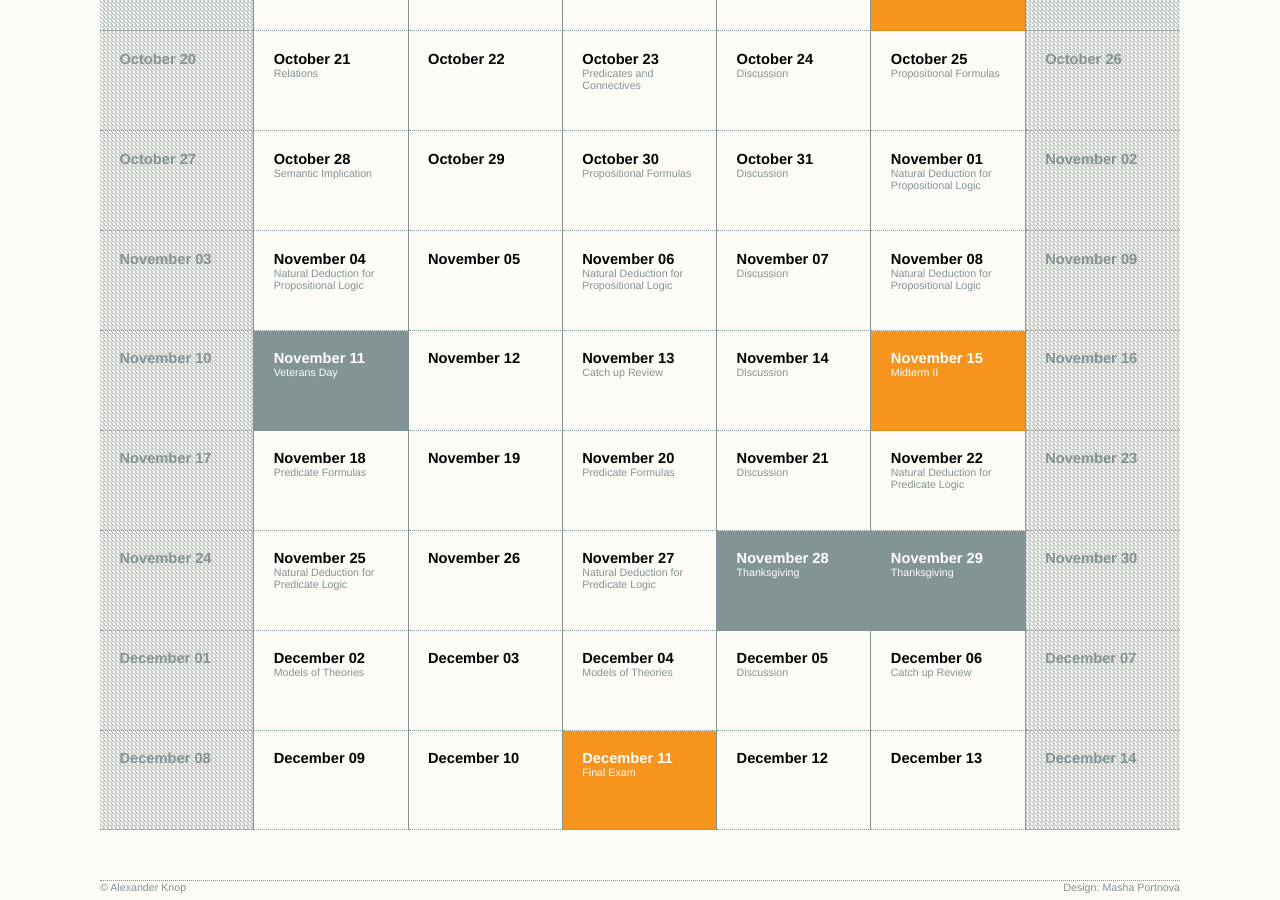
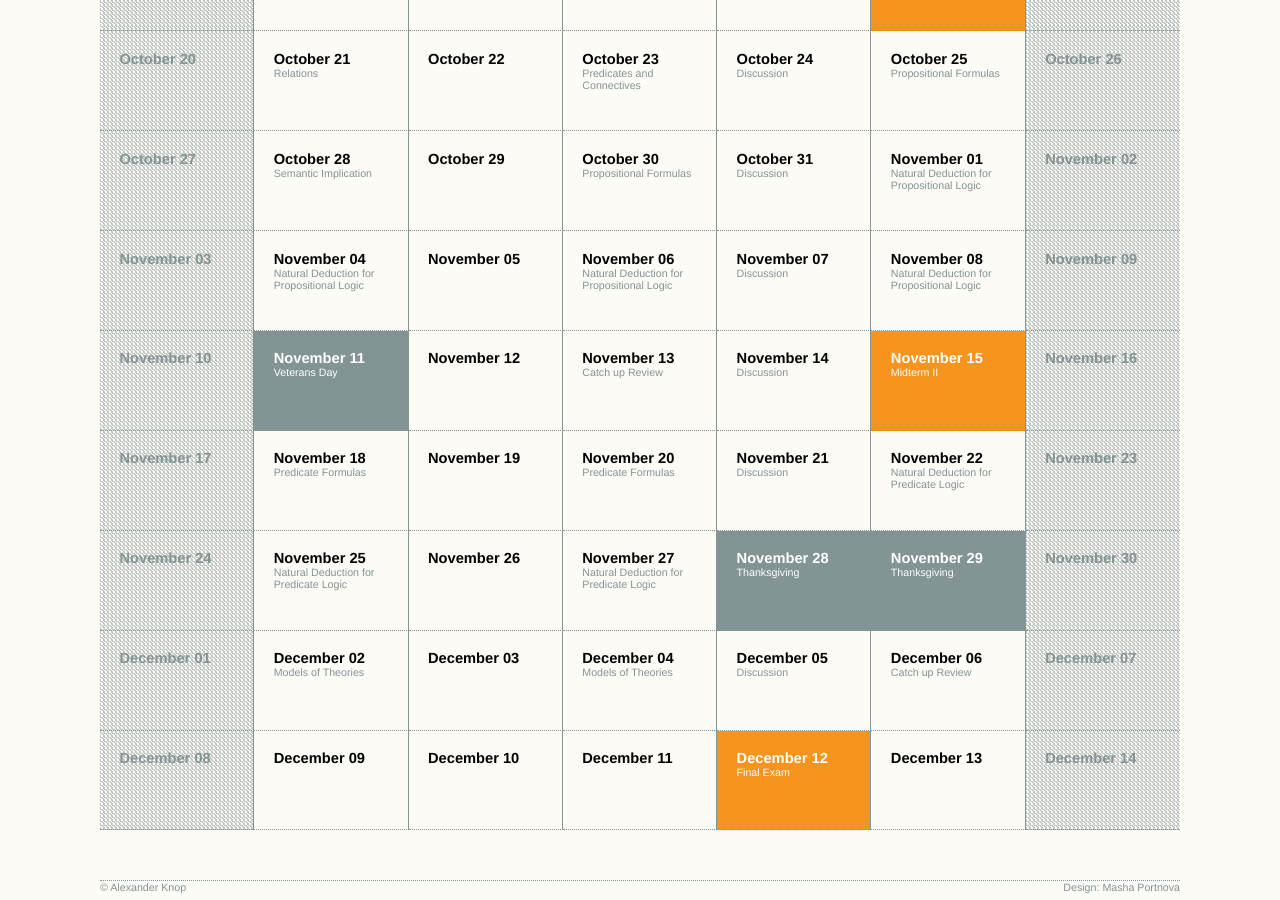
Before and after one commit to alexanderknop/alexanderknop.github.io, a Jekyll site: the page built from teaching/ucsd/160a/2019/fall/index.html, in a window 1280 px wide and 900 px high, scrolled down 1571 px. Built offline with Jekyll 4.4.1, drawn with Linux system fonts in a browser that asks for light colours; nearby versions of some CDN libraries.

```diff
--- a/teaching/ucsd/160a/2019/fall/calendar.html
+++ b/teaching/ucsd/160a/2019/fall/calendar.html
@@ -403,14 +403,14 @@
 		<td>
 			December 10
 		</td>
+		<td>
+			December 11
+		</td>
 		<td class = "exam">
-			December 11
-      <div>
-        Final Exam
-      </div>
-		</td>
-		<td>
 			December 12
+			<div>
+				Final Exam
+			</div>
 		</td>
 		<td>
 			December 13
```
Also changed, not shown: 15 other files.
